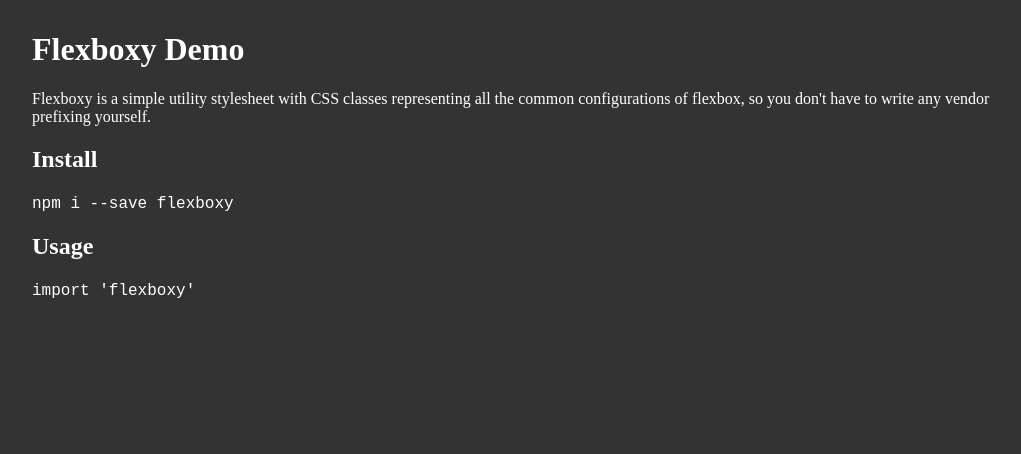
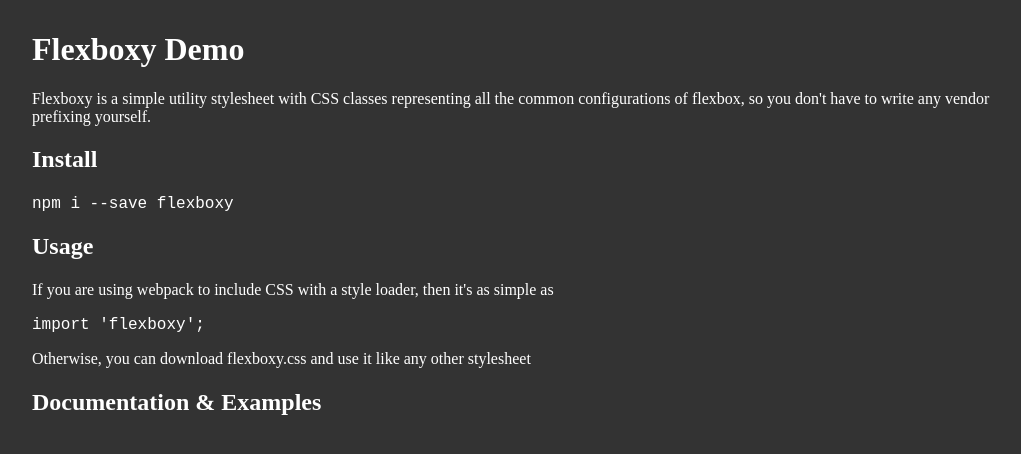
Before and after one commit to moodysalem/flexbox-css, a website: page index.html in a window 1280 px wide. Shown: the whole page, without its empty margins (128-1149 px from the left). Drawn offline with nearby package versions, Linux system fonts and the light colour scheme.

Commit message:
fleshing out docs

```diff
--- a/index.html
+++ b/index.html
@@ -32,7 +32,10 @@
             <h2>Install</h2>
             <code>npm i --save flexboxy</code>
             <h2>Usage</h2>
-            <code>import 'flexboxy'</code>
+            <p>If you are using webpack to include CSS with a style loader, then it's as simple as</p>
+            <code>import 'flexboxy';</code>
+            <p>Otherwise, you can download flexboxy.css and use it like any other stylesheet</p>
+            <h2>Documentation & Examples</h2>
         </div>
     </body>
 </html>
```
